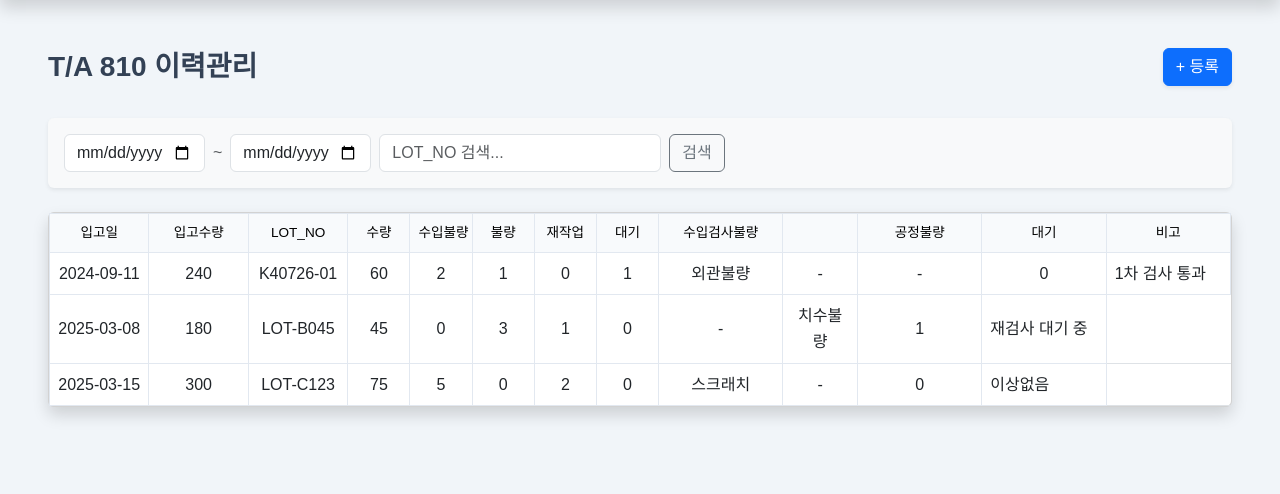
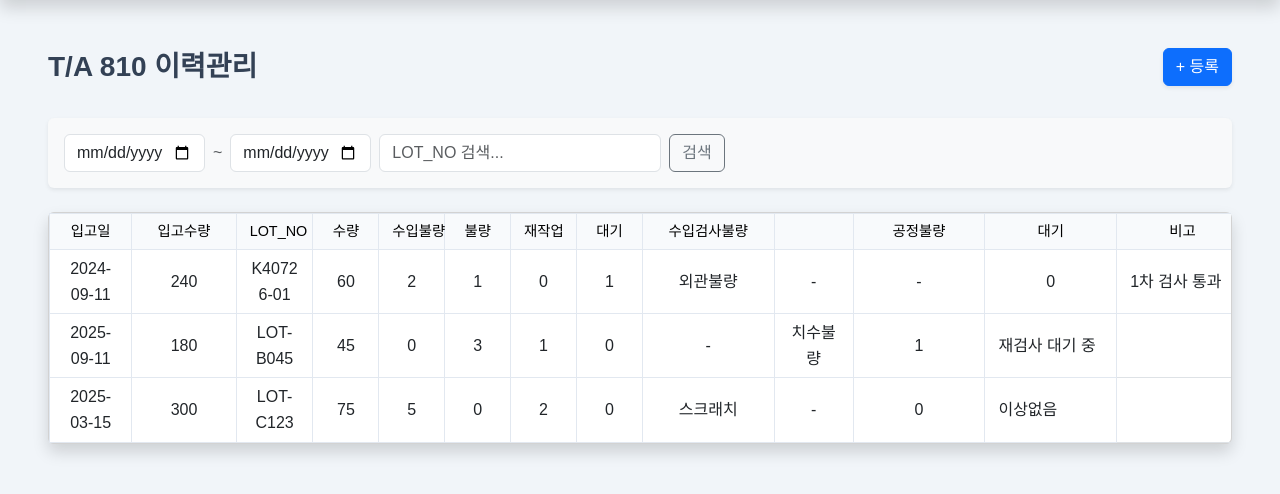
Before and after one commit to rhrnd/my_erp_project, a Django app: page /scm/ta/810/management/ in a window 1280 px wide. Shown: the part 58-552 px from the top of the page. Run offline with Django 5.2, Linux system fonts and the light colour scheme; the visitor is signed in with stand-in values (Sample User, id 1); parts of the project's set-up code (start-up, migrations or seed data) failed here and were passed over; some libraries are stand-ins or nearby versions; some web fonts are replaced.

Commit message:
TA 이력관리 테이블 스타일 및 데이터 조정
Co-Authored-By: Claude Sonnet 4.6 <noreply@anthropic.com>

```diff
--- a/templates/scm/ta/ta810_management.html
+++ b/templates/scm/ta/ta810_management.html
@@ -4,6 +4,7 @@
 <style>
     .table-bordered th, .table-bordered td {
         border: 1px solid #e2e8f0 !important;
+        padding: 6px 13px;
     }
     .text-nowrap-cell {
         white-space: nowrap;
@@ -14,7 +15,7 @@
     thead tr:last-child th {
         background-color: #f8fafc;
         font-weight: 500;
-        font-size: 0.85rem;
+        font-size: 0.9rem;
     }
 </style>
 
@@ -51,21 +52,22 @@
     <div class="col-12">
         <div class="card p-0 shadow">
             <div class="table-responsive">
-                <table class="table table-hover table-bordered align-middle mb-0 text-center" style="table-layout: fixed; width: 100%; min-width: 1000px;">
+                <table class="table table-hover table-bordered align-middle mb-0 text-center"
+                style="table-layout: fixed; width: 100%; min-width: 1200px;">
                     <colgroup>
-                        <col style="width: 8%;">   <!-- 입고일 -->
-                        <col style="width: 8%;">   <!-- 입고수량 -->
-                        <col style="width: 8%;">  <!-- LOT_NO -->
-                        <col style="width: 5%;">   <!-- 수량 -->
-                        <col style="width: 5%;">   <!-- 수입불량 -->
-                        <col style="width: 5%;">   <!-- 불량 -->
-                        <col style="width: 5%;">   <!-- 재작업 -->
-                        <col style="width: 5%;">   <!-- 대기 -->
-                        <col style="width: 10%;">   <!-- 수입검사불량 -->
-                        <col style="width: 6%;">   <!-- 수입검사불량비고 -->
-                        <col style="width: 10%;">   <!-- 공정불량 -->
-                        <col style="width: 10%;">   <!-- 대기 -->
-                        <col style="width: 10%;">  <!-- 비고 -->
+                        <col style="width: 75px;">   <!-- 입고일 -->
+                        <col style="width: 95px;">   <!-- 입고수량 -->
+                        <col style="width: 70px;">  <!-- LOT_NO -->
+                        <col style="width: 60px;">   <!-- 수량 -->
+                        <col style="width: 60px;">   <!-- 수입불량 -->
+                        <col style="width: 60px;">   <!-- 불량 -->
+                        <col style="width: 60px;">   <!-- 재작업 -->
+                        <col style="width: 60px;">   <!-- 대기 -->
+                        <col style="width: 120px;">   <!-- 수입검사불량 -->
+                        <col style="width: 72px;">   <!-- 수입검사불량 비고 -->
+                        <col style="width: 120px;">   <!-- 공정불량 -->
+                        <col style="width: 120px;">   <!-- 대기 -->
+                        <col style="width: 120px;">  <!-- 비고 -->
                     </colgroup>
                     <thead class="table-light">
                         <tr>
@@ -105,7 +107,7 @@
                                 <td>2024-09-11</td><td>240</td><td>K40726-01</td><td>60</td><td>2</td><td>1</td><td>0</td><td>1</td><td>외관불량</td><td>-</td><td>-</td><td>0</td><td class="text-start">1차 검사 통과</td>
                             </tr>
                             <tr>
-                                <td>2025-03-08</td><td>180</td><td>LOT-B045</td><td>45</td><td>0</td><td>3</td><td>1</td><td>0</td><td>-</td><td>치수불량</td><td>1</td><td class="text-start">재검사 대기 중</td>
+                                <td>2025-09-11</td><td>180</td><td>LOT-B045</td><td>45</td><td>0</td><td>3</td><td>1</td><td>0</td><td>-</td><td>치수불량</td><td>1</td><td class="text-start">재검사 대기 중</td>
                             </tr>
                             <tr>
                                 <td>2025-03-15</td><td>300</td><td>LOT-C123</td><td>75</td><td>5</td><td>0</td><td>2</td><td>0</td><td>스크래치</td><td>-</td><td>0</td><td class="text-start">이상없음</td>
```
